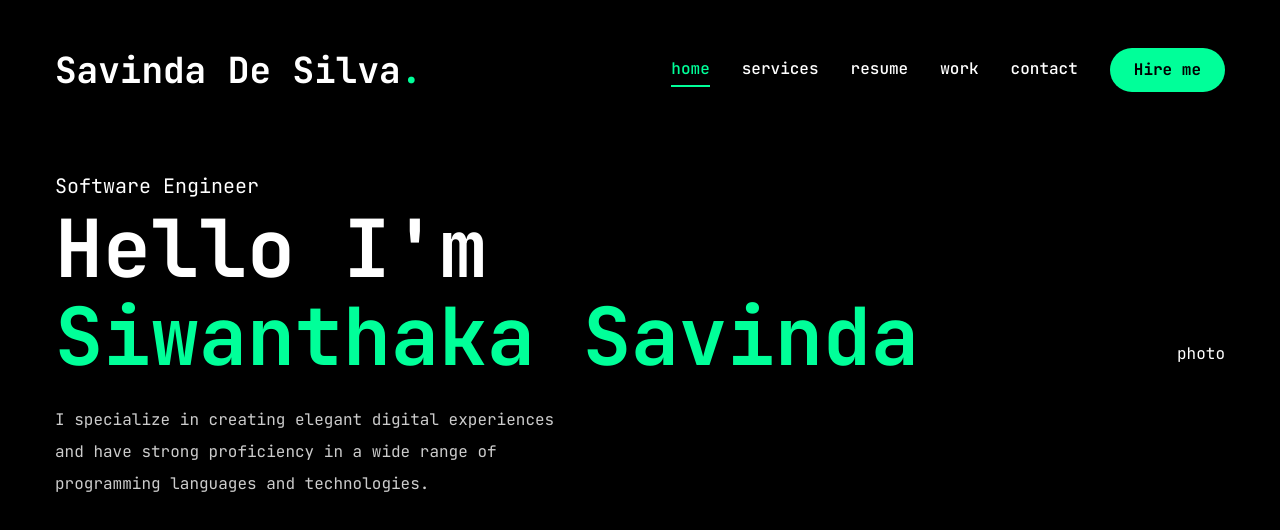
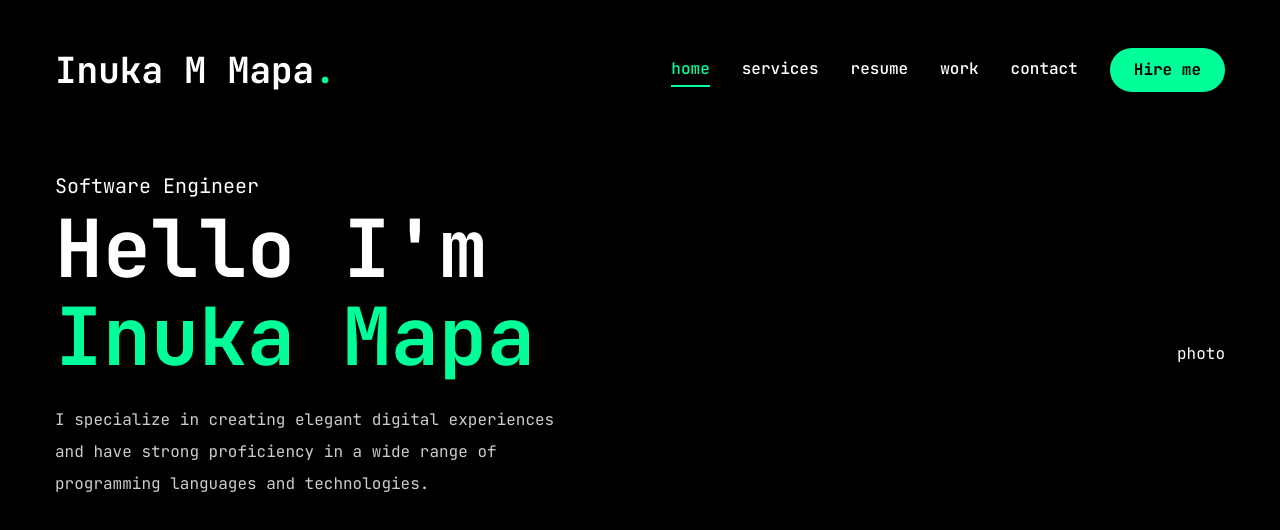
Before and after one commit to InukaMapa/My-New-Portfolio, a Next.js app: page / in a window 1280 px wide. Shown: the top 530 px of the page. Built offline with nearby package versions, Linux system fonts and the light colour scheme.

Commit message:
update page.jsx

```diff
--- a/app/page.jsx
+++ b/app/page.jsx
@@ -9,7 +9,7 @@ const Home = () => {
         <div className="text-center xl:text-left">
           <span className="text-xl">Software Engineer</span>
           <h1 className="h1 mb-6">
-            Hello I'm <br /> <span className="text-accent">Siwanthaka Savinda</span>
+            Hello I'm <br /> <span className="text-accent">Inuka Mapa</span>
           </h1>
           <p className="max-w-[500px] mb-9 text-white/80">
             I specialize in creating elegant digital experiences and have strong proficiency in a wide range of programming languages and technologies.
--- a/components/Header.jsx
+++ b/components/Header.jsx
@@ -12,7 +12,7 @@ const Header = () => {
         {/* logo */}
         <Link href="/">
           <h1 className="text-4xl font-semibold cursor-pointer">
-            Savinda De Silva<span className="text-accent">.</span>
+            Inuka M Mapa<span className="text-accent">.</span>
           </h1>
         </Link>
 
--- a/components/MobileNav.jsx
+++ b/components/MobileNav.jsx
@@ -41,7 +41,7 @@ const MobileNav = () => {
             <div className="mt-32 mb-40 text-center text-2xl">
                 <Link href="/">
                     <h1 className="text-4xl font-semibold">
-                        Savinda <span className="text-accent">.</span>
+                        Inuka <span className="text-accent">.</span>
                     </h1>
                 </Link>
             </div>
```
